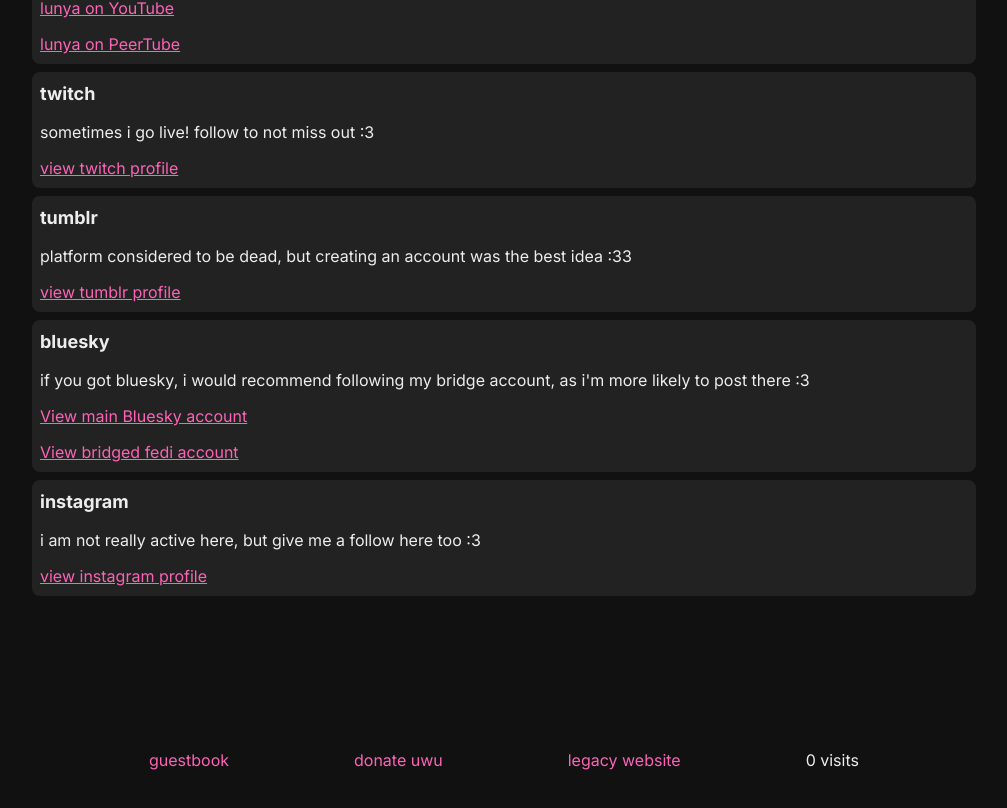
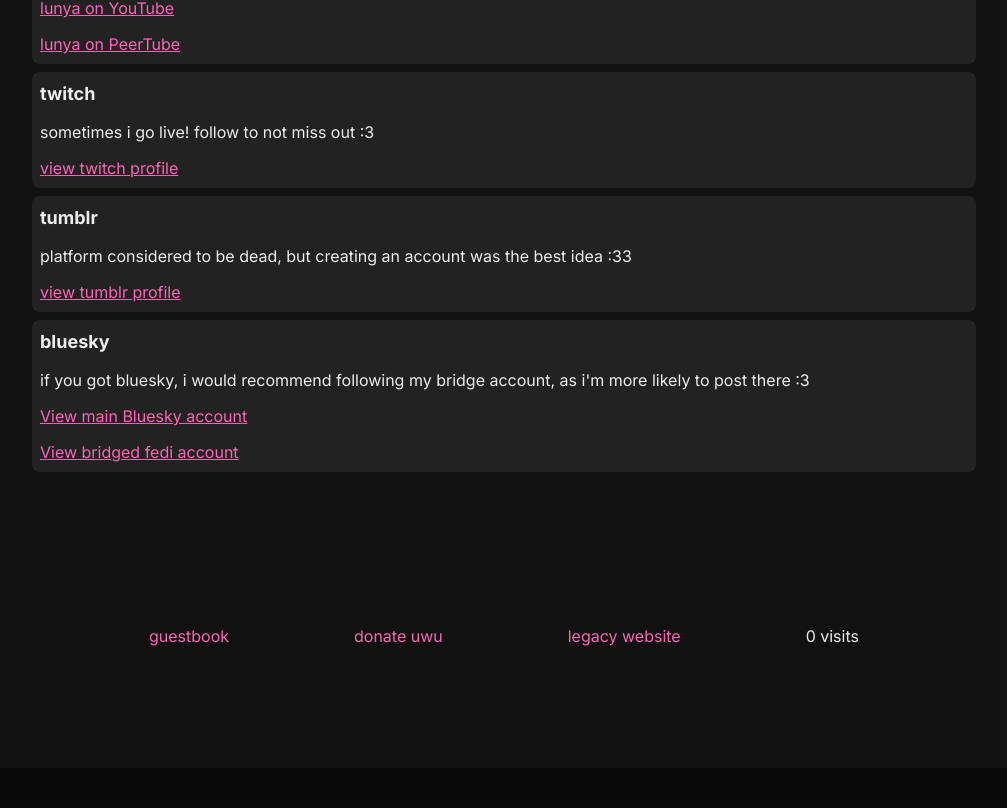
Before and after one commit to mldkyt/website-2025-07-15, a Next.js app: page /socials in a window 1280 px wide. Shown: the part 1211-2019 px from the top of the page, without its empty margins (136-1143 px from the left). After the commit the page ends 1979 px from the top, so only its background shows below. Built offline with nearby package versions, Linux system fonts and the light colour scheme; no server answers; the database is empty.

Commit message:
feat: Remove instagram due to policy update and antitrust

```diff
--- a/src/pages/socials.tsx
+++ b/src/pages/socials.tsx
@@ -114,12 +114,6 @@
                     <p className="p-2 pt-0"><Link className="underline text-pink-400 hover:text-pink-200" href="https://bsky.app/profile/lunya.fedi.lunya.pet.ap.brid.gy">View bridged fedi account</Link></p>
                 </div>
 
-                <div className="bg-[#222] rounded-lg m-2">
-                    <h3 className="font-bold p-2 text-lg">instagram</h3>
-                    <p className="p-2 pt-0">i am not really active here, but give me a follow here too :3</p>
-                    <p className="p-2 pt-0"><Link className="underline text-pink-400 hover:text-pink-200" href="https://instagram.com/lunya.pet">view instagram profile</Link></p>
-                </div>
-
                 <Offset amt={6} />
                 <Footer visits={props.visits} route={"/socials"} />
             </Content>
```
